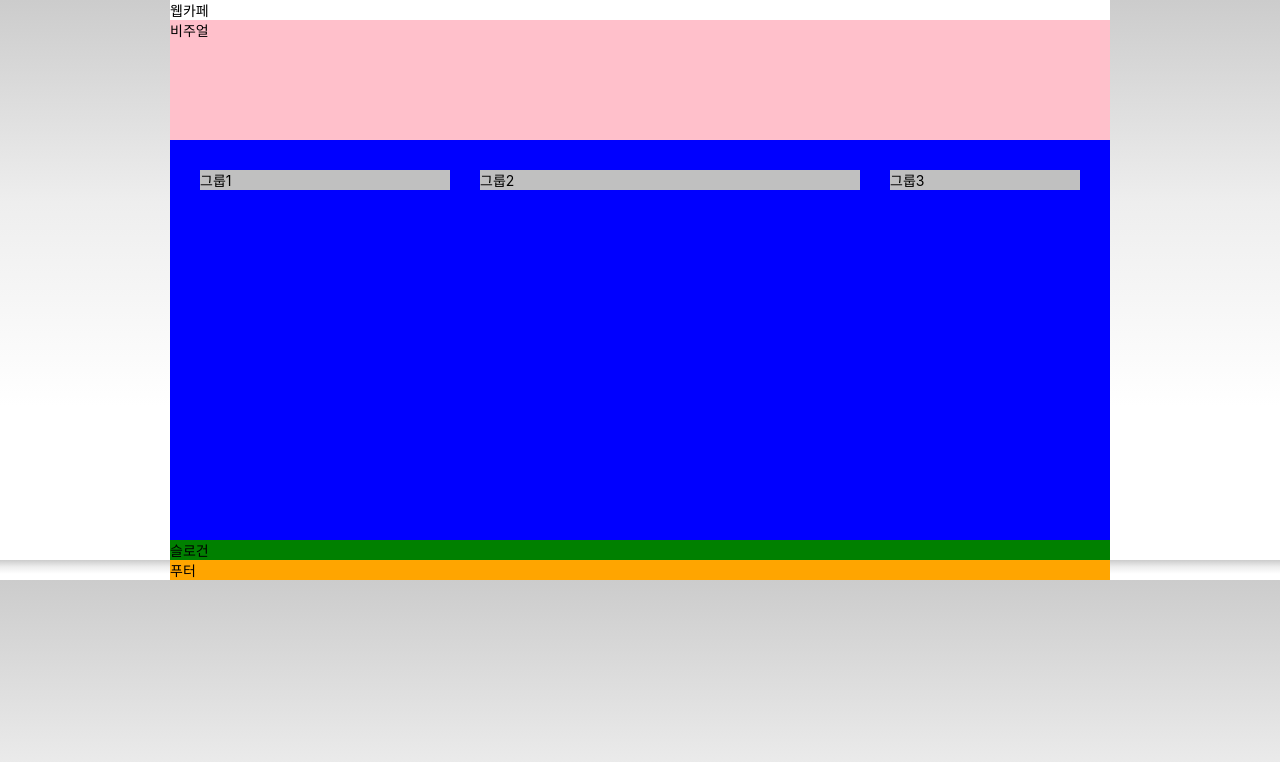
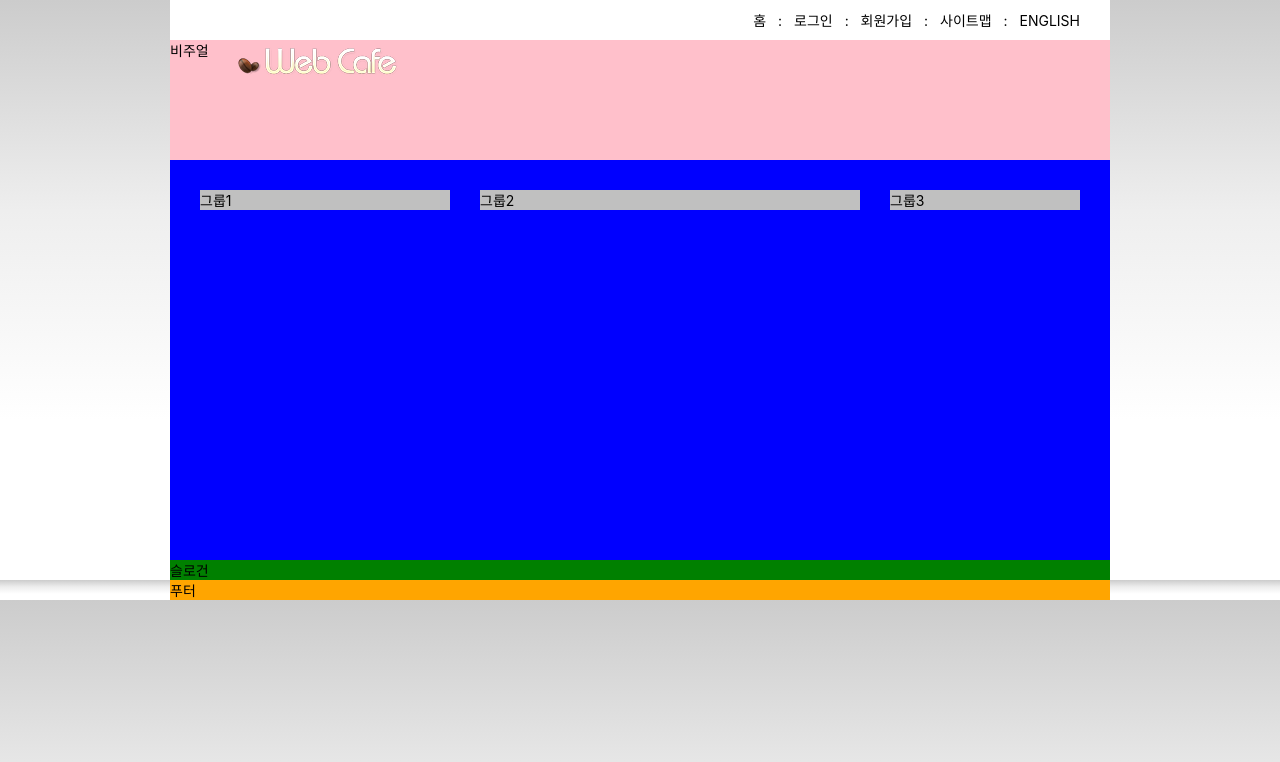
Before and after one commit to NamgungJongMin/zeroConnecTo, a website: page HTML5/index.html in a window 1280 px wide. Drawn offline with Linux system fonts and the light colour scheme; a web font is replaced by a local one.

Commit message:
로고 및 멤버링크 마크업과 디자인 완성

```diff
--- a/HTML5/css/index.css
+++ b/HTML5/css/index.css
@@ -18,6 +18,10 @@ body {
   background-color: #ccc;
   background-image: linear-gradient(to bottom, #ccc 0%, #eee 35%, #fff 70%, #fff 100%);
 }
+a {
+  text-decoration: none;
+  color: inherit;
+}
 
 /* 레이아웃 */
 
@@ -29,9 +33,34 @@ body {
   width: 940px;
   margin: 0 auto;
 }
-
+/* 헤더 */
 .header {
   background: #fff;
+  position: relative;
+  padding: 0 30px;
+}
+/* 로고 */
+.logo {
+  /* background-color: blue; */
+  position: absolute;
+  top: 45px;
+  left: 65px;
+}
+/* 멤버 링크 모음 */
+.member {
+  text-align: right;
+  padding: 4px 0;
+  transform: translateX(8px);
+}
+.member li,
+.member a {
+  display: inline-block;
+}
+.member a {
+  padding: 6px 8px;
+  text-transform: uppercase;
+}
+.member li {
 }
 /* 비주얼 */
 .visual {
--- a/HTML5/index.html
+++ b/HTML5/index.html
@@ -14,7 +14,30 @@
   </head>
   <body>
     <header class="header">
-      <h1>웹카페</h1>
+      <h1 class="logo">
+        <a href="/"><img src="./assets/logo.png" alt="Web Cafe" /></a>
+      </h1>
+      <ul class="member">
+        <li>
+          <a href="/">홈</a>
+        </li>
+        <li>
+          <span aria-hidden="true">:</span>
+          <a href="/">로그인</a>
+        </li>
+        <li>
+          <span aria-hidden="true">:</span>
+          <a href="/">회원가입</a>
+        </li>
+        <li>
+          <span aria-hidden="true">:</span>
+          <a href="/">사이트맵</a>
+        </li>
+        <li>
+          <span aria-hidden="true">:</span>
+          <a href="/">english</a>
+        </li>
+      </ul>
     </header>
     <div class="visual">비주얼</div>
     <main class="main">
```
